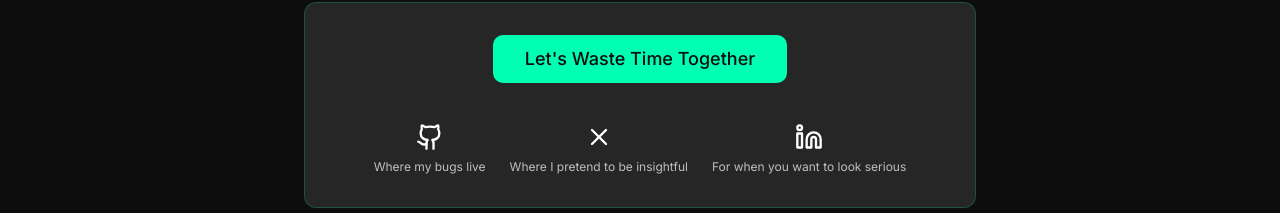
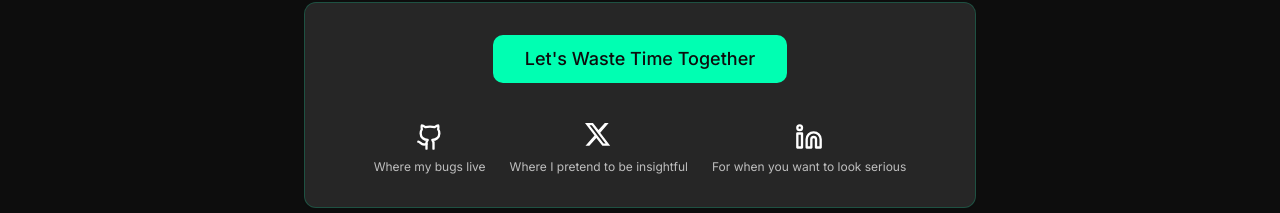
Before and after one commit to Magma-x/portfolio-site-v1, a React (Vite) app: page / in a window 1280 px wide. Shown: the part 4566-4779 px from the top of the page. Built offline with nearby package versions, Linux system fonts and the light colour scheme.

Commit message:
Fix: Replace X text with icon
Replaced the text "X" with the actual X.com icon in the contact section.

```diff
--- a/src/components/Contact.tsx
+++ b/src/components/Contact.tsx
@@ -2,7 +2,7 @@
 import React, { useState } from 'react';
 import { Button } from '@/components/ui/button';
 import { Card, CardContent } from '@/components/ui/card';
-import { Github, Linkedin, X } from 'lucide-react';
+import { Github, Linkedin } from 'lucide-react';
 
 const Contact: React.FC = () => {
   const [buttonText, setButtonText] = useState("Let's Waste Time Together");
@@ -52,7 +52,15 @@ const Contact: React.FC = () => {
                 className="text-white hover:text-neonMint transition-colors group"
               >
                 <div className="flex flex-col items-center gap-2">
-                  <X size={28} className="group-hover:animate-wiggle" />
+                  <svg
+                    width="28"
+                    height="28"
+                    viewBox="0 0 24 24"
+                    className="group-hover:animate-wiggle"
+                    fill="currentColor"
+                  >
+                    <path d="M16.99 0H20.298L13.071 8.26L21.573 19.5H14.916L9.702 12.883L3.736 19.5H0.426L8.156 10.665L0 0H6.826L11.539 6.022L16.99 0ZM15.829 17.52H17.662L5.83 1.876H3.863L15.829 17.52Z" />
+                  </svg>
                   <span className="text-xs text-white/70 group-hover:text-neonMint">Where I pretend to be insightful</span>
                 </div>
               </a>
```
